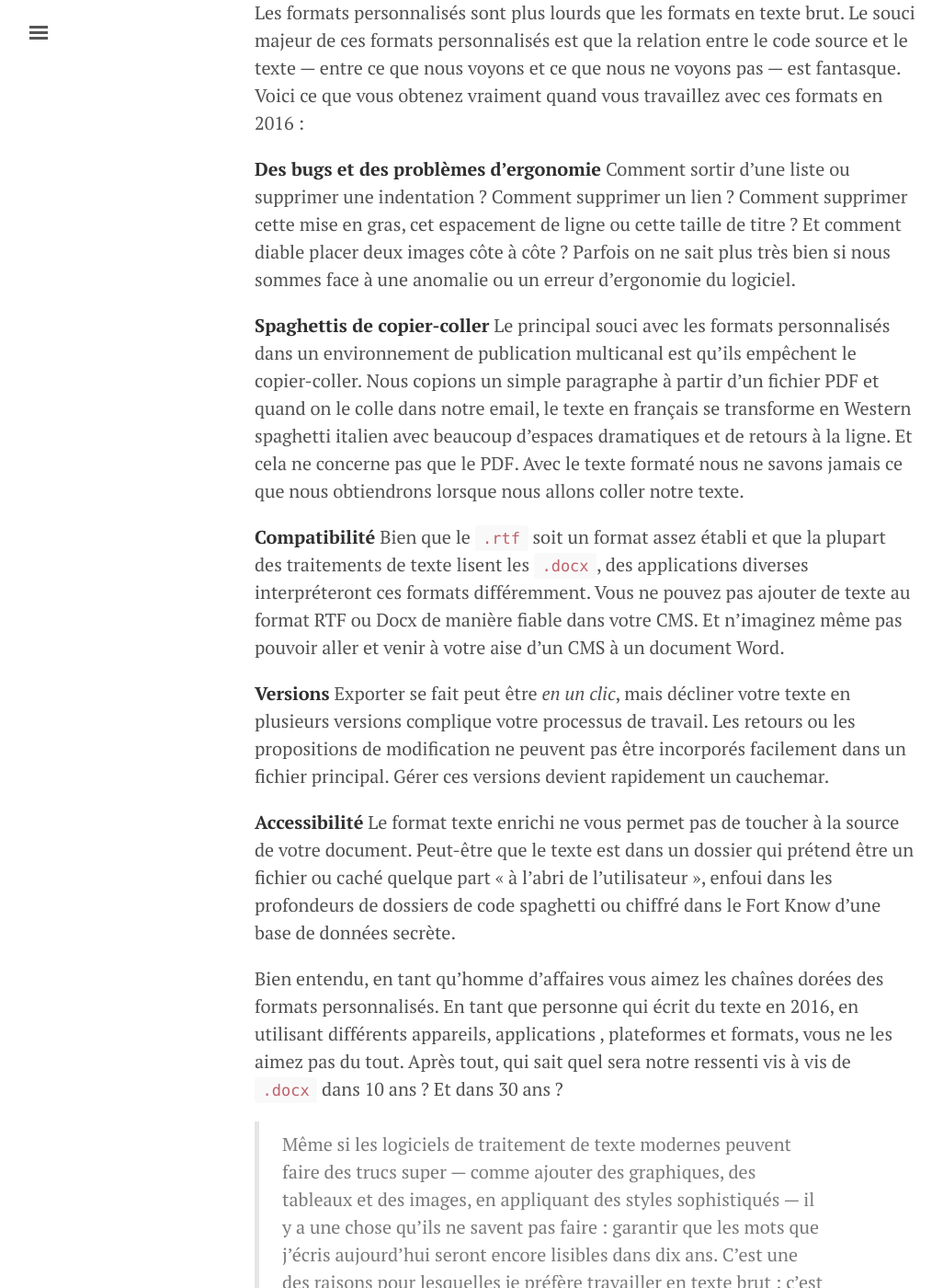
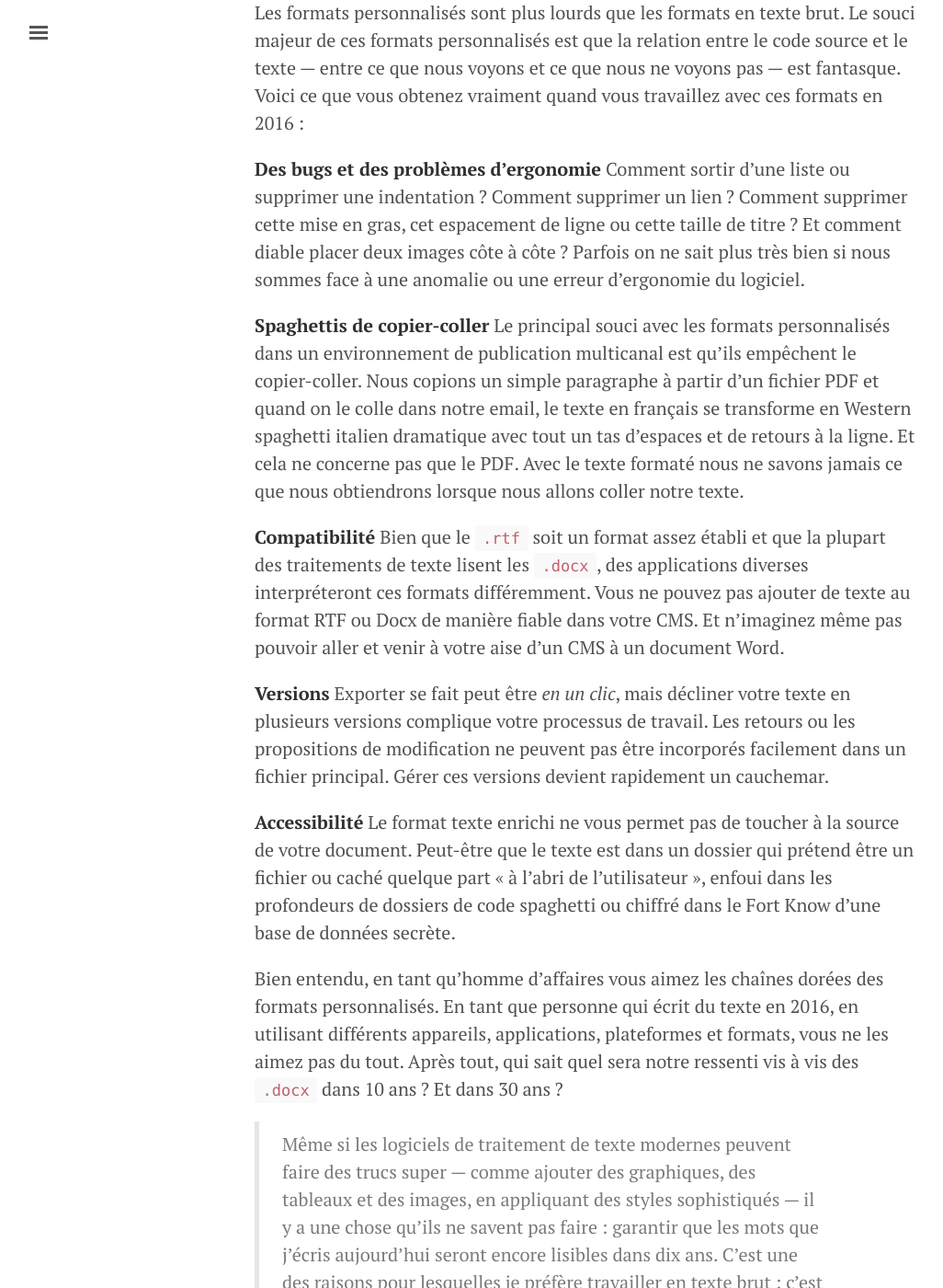
Before and after one commit to DirtyF/frank.taillandier.me, a Jekyll site: the page built from _posts/2016-08-28-traitement-de-texte-multicanal.md, in a window 1280 px wide and 1400 px high, scrolled down 3266 px. Shown: the whole window at 92% size, without its empty margins (3-1029 px from the left). Built offline with Jekyll 4.4.1, drawn with Linux system fonts in a browser that asks for light colours; comment, search, counter and statistics services are not loaded; some of the changed text lies outside the part shown.

Commit message:
Corrections

```diff
--- a/_posts/2016-08-28-traitement-de-texte-multicanal.md
+++ b/_posts/2016-08-28-traitement-de-texte-multicanal.md
@@ -42,9 +42,9 @@ Si vous êtes assez téméraires pour aller inspecter le contenu du dossier gén
 
 Les formats personnalisés sont plus lourds que les formats en texte brut. Le souci majeur de ces formats personnalisés est que la relation entre le code source et le texte — entre ce que nous voyons et ce que nous ne voyons pas — est fantasque. Voici ce que vous obtenez vraiment quand vous travaillez avec ces formats en 2016 :
 
-**Des bugs et des problèmes d'ergonomie** Comment sortir d'une liste ou supprimer une indentation ? Comment supprimer un lien ? Comment supprimer cette mise en gras, cet espacement de ligne ou cette taille de titre ? Et comment diable placer deux images côte à côte ? Parfois on ne sait plus très bien si nous sommes face à une anomalie ou un erreur d'ergonomie du logiciel.
+**Des bugs et des problèmes d'ergonomie** Comment sortir d'une liste ou supprimer une indentation ? Comment supprimer un lien ? Comment supprimer cette mise en gras, cet espacement de ligne ou cette taille de titre ? Et comment diable placer deux images côte à côte ? Parfois on ne sait plus très bien si nous sommes face à une anomalie ou une erreur d'ergonomie du logiciel.
 
-**Spaghettis de copier-coller** Le principal souci avec les formats personnalisés dans un environnement de publication multicanal est qu'ils empêchent le copier-coller. Nous copions un simple paragraphe à partir d'un fichier PDF et quand on le colle dans notre email, le texte en français se transforme en Western spaghetti italien avec beaucoup d'espaces dramatiques et de retours à la ligne. Et cela ne concerne pas que le PDF. Avec le texte formaté nous ne savons jamais ce que nous obtiendrons lorsque nous allons coller notre texte.
+**Spaghettis de copier-coller** Le principal souci avec les formats personnalisés dans un environnement de publication multicanal est qu'ils empêchent le copier-coller. Nous copions un simple paragraphe à partir d'un fichier PDF et quand on le colle dans notre email, le texte en français se transforme en Western spaghetti italien dramatique avec tout un tas d'espaces et de retours à la ligne. Et cela ne concerne pas que le PDF. Avec le texte formaté nous ne savons jamais ce que nous obtiendrons lorsque nous allons coller notre texte.
 
 **Compatibilité** Bien que le `.rtf` soit un format assez établi et que la plupart des traitements de texte lisent les `.docx`, des  applications diverses interpréteront ces formats différemment. Vous ne pouvez pas ajouter de texte au format RTF ou Docx de manière fiable dans votre CMS. Et n'imaginez même pas pouvoir aller et venir à votre aise d'un CMS à un document Word.
 
@@ -52,11 +52,11 @@ Les formats personnalisés sont plus lourds que les formats en texte brut. Le so
 
 **Accessibilité** Le format texte enrichi ne vous permet pas de toucher à la source de votre document. Peut-être que le texte est dans un dossier qui prétend être un fichier ou caché quelque part "à l'abri de l'utilisateur", enfoui dans les profondeurs de dossiers de code spaghetti ou chiffré dans le Fort Know d'une base de données secrète.
 
-Bien entendu, en tant qu'homme d'affaires vous aimez les chaînes dorées des formats personnalisés. En tant que personne qui écrit du texte en 2016, en utilisant différents appareils, applications , plateformes et formats, vous ne les aimez pas du tout. Après tout, qui sait quel sera notre ressenti vis à vis de `.docx` dans 10 ans ? Et dans 30 ans ?
+Bien entendu, en tant qu'homme d'affaires vous aimez les chaînes dorées des formats personnalisés. En tant que personne qui écrit du texte en 2016, en utilisant différents appareils, applications, plateformes et formats, vous ne les aimez pas du tout. Après tout, qui sait quel sera notre ressenti vis à vis des `.docx` dans 10 ans ? Et dans 30 ans ?
 
 > Même si les logiciels de traitement de texte modernes peuvent faire des trucs super — comme ajouter des graphiques, des tableaux et des images, en appliquant des styles sophistiqués —  il y a une chose qu'ils ne savent pas faire : garantir que les mots que j'écris aujourd'hui seront encore lisibles dans dix ans. C'est une des raisons pour lesquelles je préfère travailler en texte brut : c'est éternel. Mes petits-enfants pourront lire un fichier texte que j'ai écrit aujourd'hui, longtemps après que quelqu'un se souvienne ce que diable est un fichier `.dotx` [^3]
 
-Dans l'environnement de texte multicanal d'aujourd'hui le format de fichier texte enrichi crée plus de barrières qu'à l'époque où les choses étaient plus simples. Le fait de devoir installer une certaine version d'une application sur une certaine version d'un système d'exploitation pour ouvrir un fichier est une vaste fumisterie. Pour pouvoir être partagé entre différentes applications et plateformes, le texte lui-même doit être libéré des chaînes d'une application, d'une plateforme ou d'un appareil.
+Dans l'environnement de texte multicanal d'aujourd'hui le format de fichier texte enrichi crée plus de barrières qu'à l'époque où les choses étaient plus simples. Le fait de devoir installer une certaine version d'une application sur une certaine version d'un système d'exploitation pour ouvrir un fichier est une vaste fumisterie. Pour pouvoir être partagé entre différentes applications et plateformes, le texte lui-même doit être libéré des carcans d'une application, d'une plateforme ou d'un appareil.
 
 ## 2. Le texte brut
 
```
Also changed, not shown: other parts of _posts/2016-08-28-traitement-de-texte-multicanal.md (+1 -1 lines).
